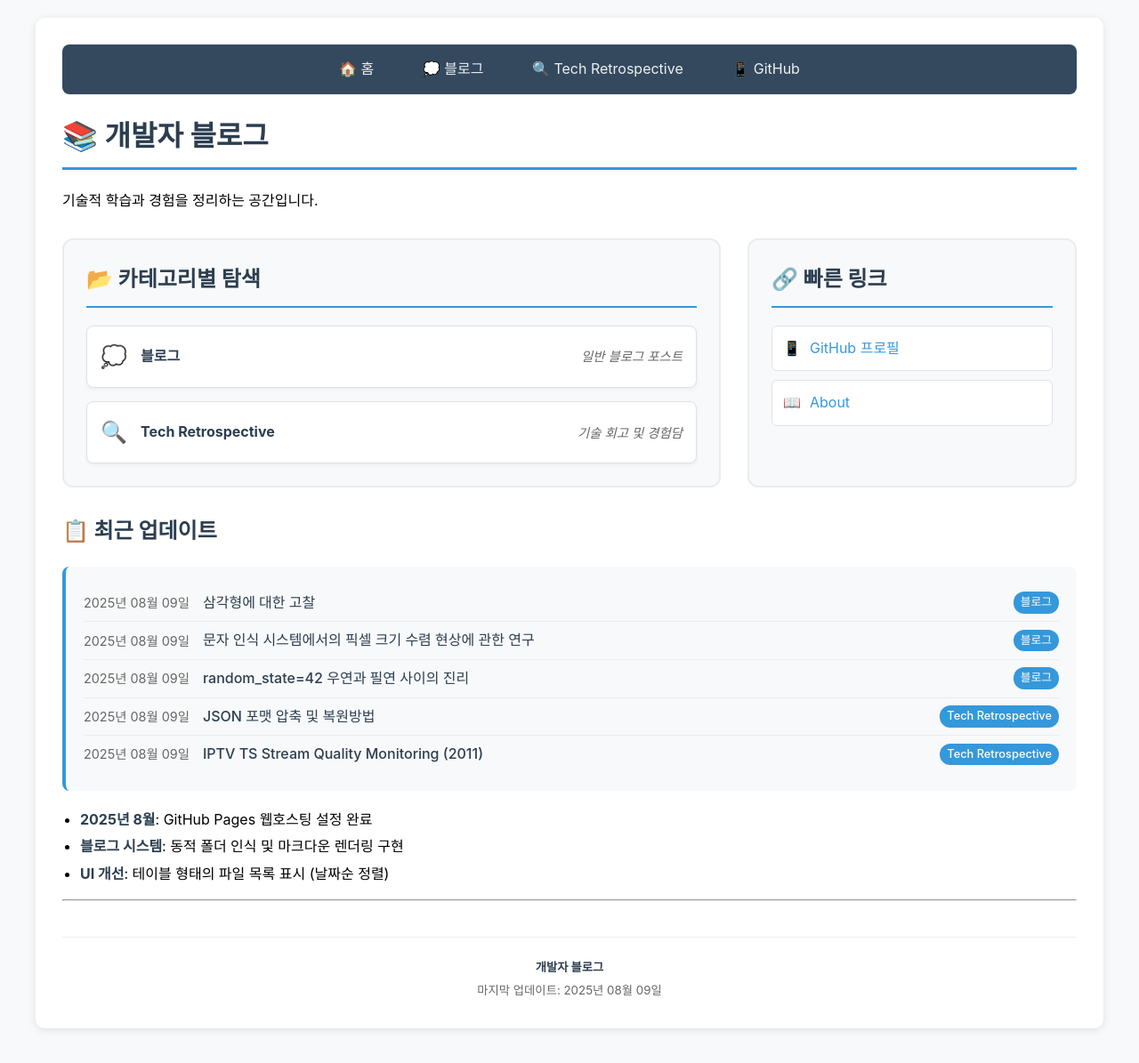
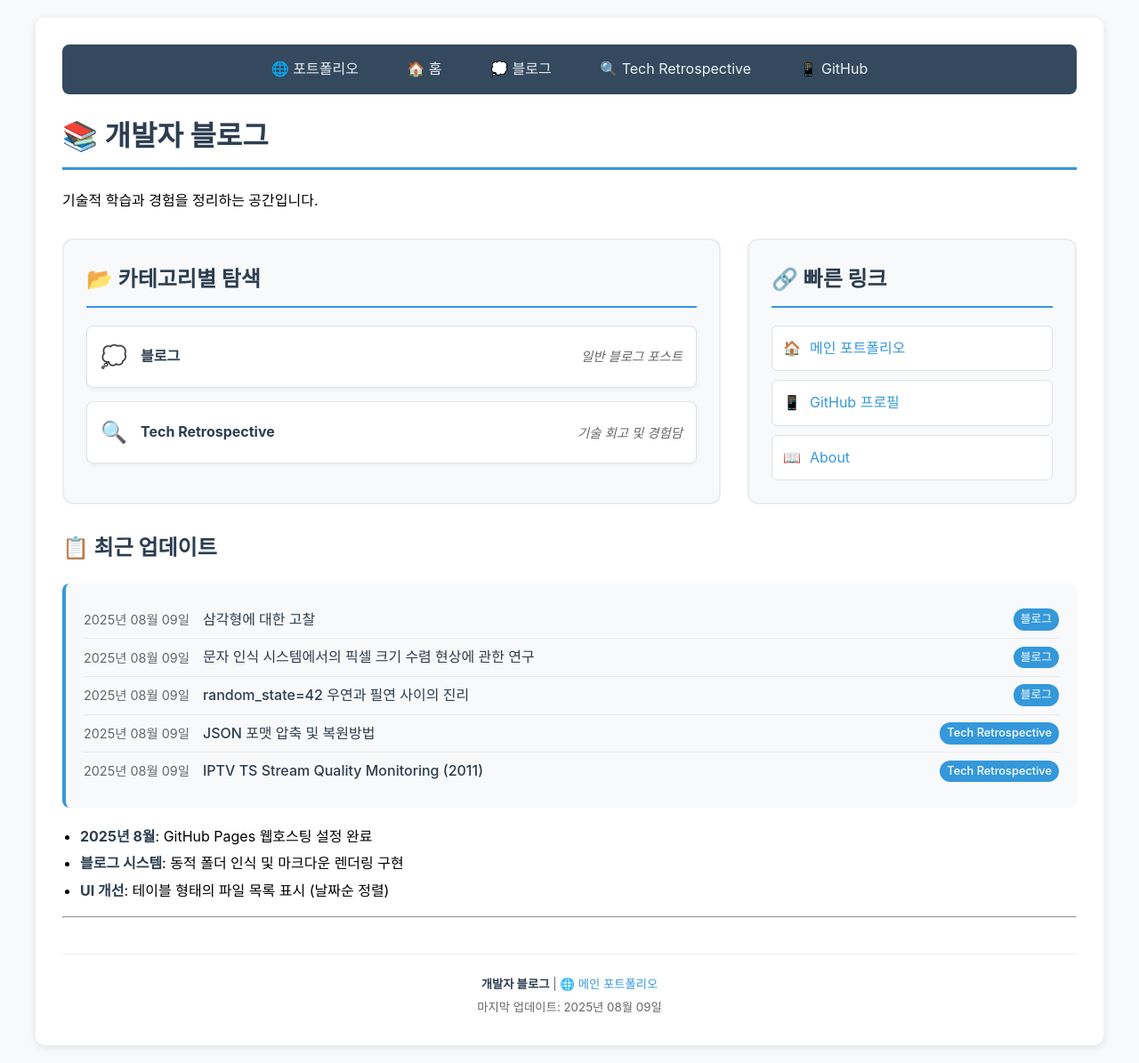
Before and after one commit to c0z0c/blog, a Jekyll site: the page built from index.md, in a window 1280 px wide. Shown: the whole page at 89% size. Built offline with Jekyll 4.4.1, drawn with Linux system fonts in a browser that asks for light colours.

Commit message:
https://c0z0c.github.io/ 링크 추가

```diff
--- a/_layouts/default.html
+++ b/_layouts/default.html
@@ -146,6 +146,7 @@
     <div class="main-wrapper">
         <div class="container">
             <div class="nav-bar">
+                <a href="https://c0z0c.github.io/" target="_blank">🌐 포트폴리오</a>
                 <a href="{{ site.baseurl }}/">🏠 홈</a>
                 <a href="{{ site.baseurl }}/블로그/">💭 블로그</a>
                 <a href="{{ site.baseurl }}/Tech%20Retrospective/">🔍 Tech Retrospective</a>
--- a/index.md
+++ b/index.md
@@ -32,6 +32,9 @@ pragma: no-cache
   <div class="section-card">
     <h2>🔗 빠른 링크</h2>
     <div class="quick-links">
+      <a href="https://c0z0c.github.io/" target="_blank">
+        <span class="link-icon">🏠</span> 메인 포트폴리오
+      </a>
       <a href="https://github.com/c0z0c" target="_blank">
         <span class="link-icon">📱</span> GitHub 프로필
       </a>
@@ -71,7 +74,7 @@ pragma: no-cache
 
 <div class="footer-info">
 <small>
-<strong>개발자 블로그</strong><br>
+<strong>개발자 블로그</strong> | <a href="https://c0z0c.github.io/" target="_blank" style="color: #3498db;">🌐 메인 포트폴리오</a><br>
 마지막 업데이트: {{ site.time | date: "%Y년 %m월 %d일" }}
 </small>
 </div>
```
